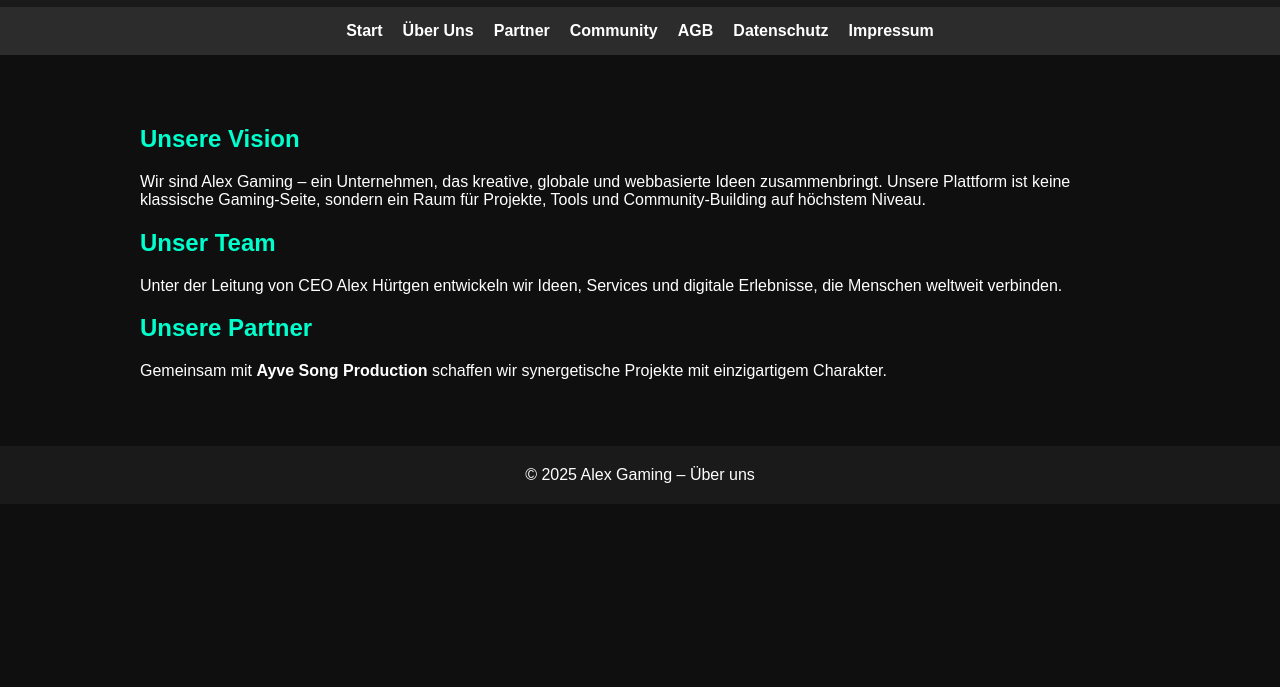
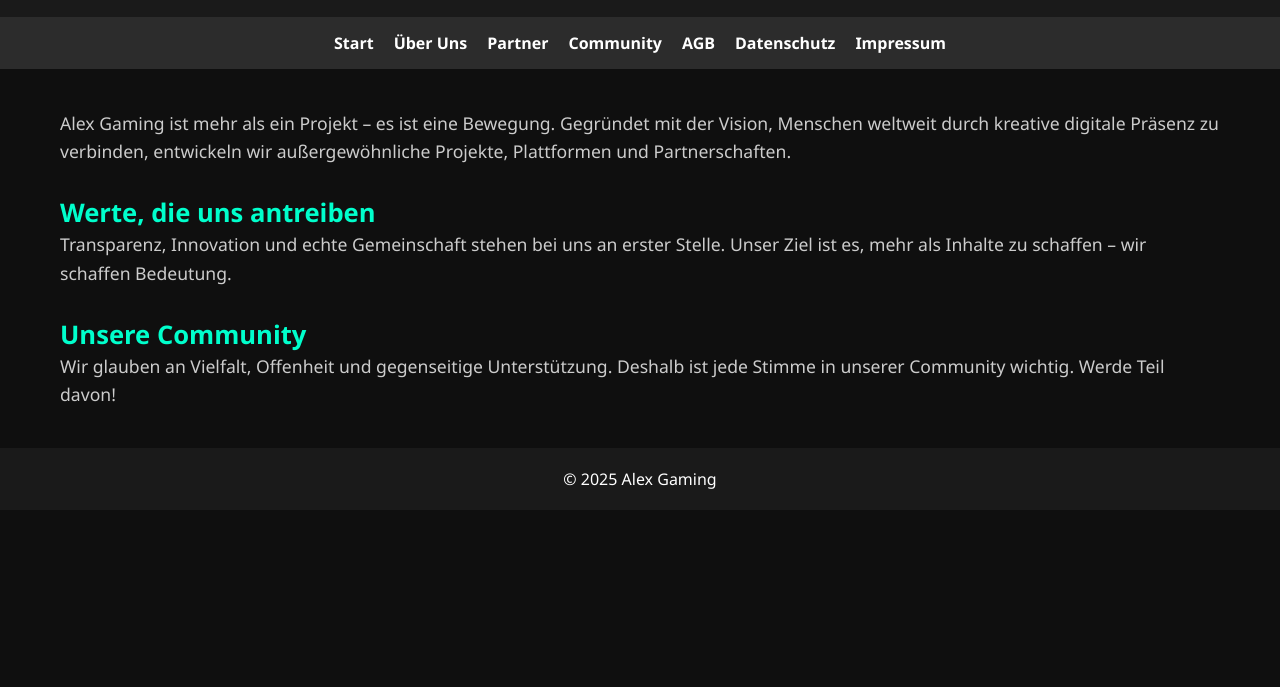
Before and after one commit to DuctileBonsai49/AlexGaming, a plain HTML site: page ueber.html in a window 1280 px wide. Shown: the part 113-800 px from the top of the page. Drawn offline with Linux system fonts and the light colour scheme.

Commit message:
ueber.html aktualisieren

```diff
--- a/ueber.html
+++ b/ueber.html
@@ -1,23 +1,81 @@
 <!DOCTYPE html>
 <html lang="de">
 <head>
-  <meta charset="UTF-8">
-  <meta name="viewport" content="width=device-width, initial-scale=1">
+  <meta charset="UTF-8" />
+  <meta name="viewport" content="width=device-width, initial-scale=1" />
   <title>Über Uns – Alex Gaming</title>
   <style>
-    body { font-family: Arial, sans-serif; margin: 0; background: #0f0f0f; color: #fff; }
-    header, footer { background: #1a1a1a; text-align: center; padding: 20px; }
-    nav { background: #2c2c2c; display: flex; justify-content: center; gap: 20px; padding: 15px; }
-    nav a { color: #fff; text-decoration: none; font-weight: bold; }
-    nav a:hover { color: #00ffcc; }
-    section { padding: 50px 20px; max-width: 1000px; margin: auto; }
-    h1, h2 { color: #00ffcc; }
+    :root {
+      --bg: #0f0f0f;
+      --text: #ffffff;
+      --highlight: #00ffcc;
+      --dark: #1a1a1a;
+      --nav: #2c2c2c;
+    }
+
+    * { margin: 0; padding: 0; box-sizing: border-box; }
+    body { font-family: 'Segoe UI', sans-serif; background: var(--bg); color: var(--text); }
+
+    header, footer {
+      background: var(--dark);
+      padding: 20px;
+      text-align: center;
+    }
+
+    nav {
+      background: var(--nav);
+      display: flex;
+      flex-wrap: wrap;
+      justify-content: center;
+      gap: 20px;
+      padding: 15px;
+    }
+
+    nav a {
+      color: var(--text);
+      text-decoration: none;
+      font-weight: 600;
+    }
+
+    nav a:hover {
+      color: var(--highlight);
+    }
+
+    main {
+      max-width: 1200px;
+      margin: auto;
+      padding: 40px 20px;
+    }
+
+    h1 {
+      font-size: 2.4em;
+      color: var(--highlight);
+      margin-bottom: 10px;
+    }
+
+    h2 {
+      font-size: 1.6em;
+      color: var(--highlight);
+      margin-top: 30px;
+    }
+
+    p {
+      color: #ccc;
+      font-size: 1.1em;
+      line-height: 1.6;
+    }
+
+    @media (max-width: 768px) {
+      nav { flex-direction: column; align-items: center; }
+      h1 { font-size: 2em; }
+      h2 { font-size: 1.4em; }
+    }
   </style>
 </head>
 <body>
-
   <header>
-  <h1>Über Alex Gaming</h1>
+    <h1>Über Uns</h1>
+    <p>Die Idee. Das Team. Die Mission.</p>
   </header>
 
   <nav>
@@ -30,20 +88,16 @@
     <a href="impressum.html">Impressum</a>
   </nav>
 
-<section>
-  <h2>Unsere Vision</h2>
-  <p>Wir sind Alex Gaming – ein Unternehmen, das kreative, globale und webbasierte Ideen zusammenbringt. Unsere Plattform ist keine klassische Gaming-Seite, sondern ein Raum für Projekte, Tools und Community-Building auf höchstem Niveau.</p>
+  <main>
+    <p>Alex Gaming ist mehr als ein Projekt – es ist eine Bewegung. Gegründet mit der Vision, Menschen weltweit durch kreative digitale Präsenz zu verbinden, entwickeln wir außergewöhnliche Projekte, Plattformen und Partnerschaften.</p>
 
-  <h2>Unser Team</h2>
-  <p>Unter der Leitung von CEO Alex Hürtgen entwickeln wir Ideen, Services und digitale Erlebnisse, die Menschen weltweit verbinden.</p>
+    <h2>Werte, die uns antreiben</h2>
+    <p>Transparenz, Innovation und echte Gemeinschaft stehen bei uns an erster Stelle. Unser Ziel ist es, mehr als Inhalte zu schaffen – wir schaffen Bedeutung.</p>
 
-  <h2>Unsere Partner</h2>
-  <p>Gemeinsam mit <strong>Ayve Song Production</strong> schaffen wir synergetische Projekte mit einzigartigem Charakter.</p>
-</section>
+    <h2>Unsere Community</h2>
+    <p>Wir glauben an Vielfalt, Offenheit und gegenseitige Unterstützung. Deshalb ist jede Stimme in unserer Community wichtig. Werde Teil davon!</p>
+  </main>
 
-<footer>
-  &copy; 2025 Alex Gaming – Über uns
-</footer>
-
+  <footer>&copy; 2025 Alex Gaming</footer>
 </body>
 </html>
```
Lines whose indentation alone changed are shown as unchanged.
